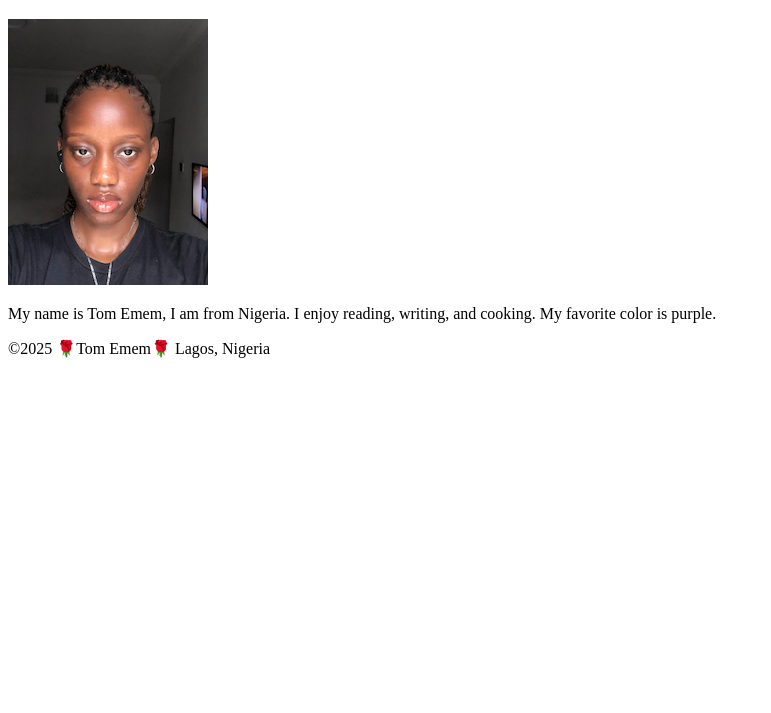
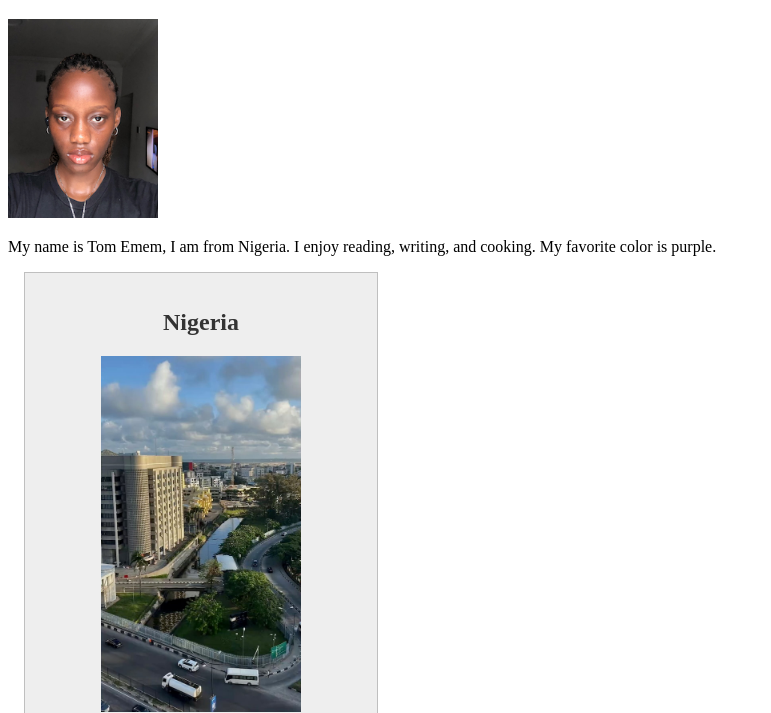
Before and after one commit to tomememstudio/wdd130, a plain HTML site: page index.html in a window 1280 px wide. Shown: the part 87-800 px from the top of the page, without its empty margins (0-771 px from the left). Drawn offline with Linux system fonts and the light colour scheme; files that its build step writes are made by us from their sources.

Commit message:
i added to styles.css to align with my index.html which added a pic name and desciption of my home country. I added the jpg for the image of my home vountry

```diff
--- a/index.html
+++ b/index.html
@@ -4,7 +4,12 @@
 <head>
     <meta charset="UTF-8">
     <meta name="viewport" content="width=device-width, initial-scale=1.0">
-    <title>Tom Emem WDD 130 | Personal Homepage</title>
+    <meta name="description"
+        content="Tom Emem's homepage for WDD 130 course. Includes personal info, hobbies, and Nigeria overview.">
+    <meta name="author" content="Tom Emem">
+    <title> Tom Emem WDD 130| Personal Homepage</title>
+    <link rel="stylesheet" href="styles.css">
+
 </head>
 
 <body>
@@ -14,6 +19,7 @@
             <a href="wwr/">Rafting Website</a>
         </nav>
     </header>
+
     <main>
         <h1>Tom Emem | WDD 130</h1>
         <img src="images/profile.jpg" alt="Tom Emem" width="200">
@@ -21,6 +27,15 @@
         </p>
     </main>
 
+    <aside>
+        <h2>Nigeria</h2>
+        <img src="images/nigeria.jpg" alt="Nigeria's landscape">
+        <p>Nigeria is a vibrant country in West Africa, known for its diverse cultures,
+            languages, and bustling cities. It is rich
+            in natural resources, with a lively music, film, and fashion scene that
+            shapes much of African pop culture.</p>
+    </aside>
+
     <footer>
         <p>©2025 🌹Tom Emem🌹 Lagos, Nigeria</p>
     </footer>
--- a/styles/styles.css
+++ b/styles/styles.css
@@ -0,0 +1,29 @@
+main {
+  max-width: 840px; /* Keeps the content from stretching too wide on large screens */
+}
+aside {
+  width: 20rem; /* sets a fixed width */
+  margin: 1rem; /* space around the aside element */
+  border: 1px solid rgb(0 0 0 / 0.2); /* subtle, mostly transparent border */
+  padding: 1rem; /* space inside the box so content doesn’t touch edges */
+  background-color: #eee; /* light gray background */
+  color: #333; /* dark gray text for contrast */
+  text-align: center; /* centers text inside aside */
+}
+aside img {
+  width: 200px;
+  height: auto; /* keeps the original aspect ratio, so the image doesn’t get squished or stretched */
+}
+main img {
+  width: 150px;
+  height: auto;
+  /* other styles like border-radius or box-shadow can go here if needed */
+}
+p {
+  padding: 0; /* no padding needed, default spacing handled elsewhere */
+}
+footer {
+  margin-top: 40px; /* separates it from main content */
+  border-top: 2px solid #333; /* visual distinction with a top border */
+  text-align: center; /* centers any text inside the footer */
+}
```
Also changed, not shown: images/nigeria.jpg (added).
